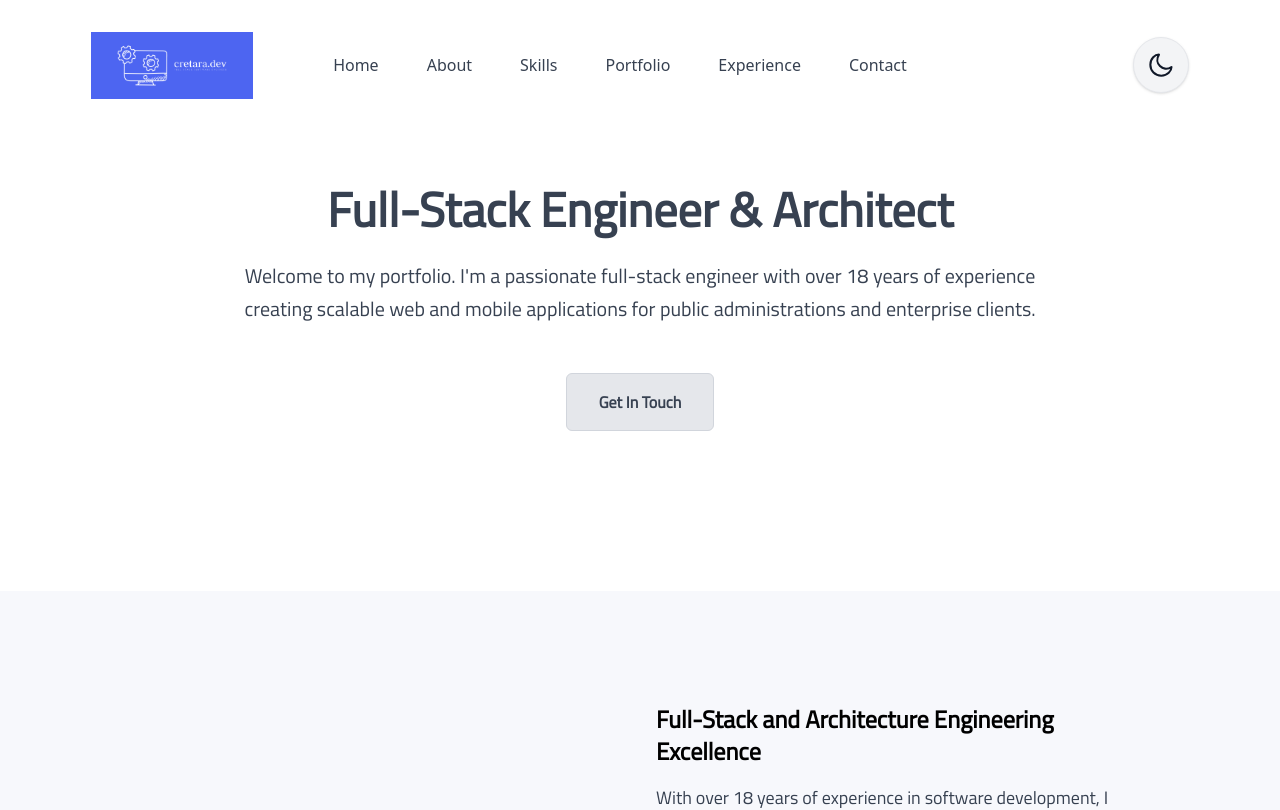
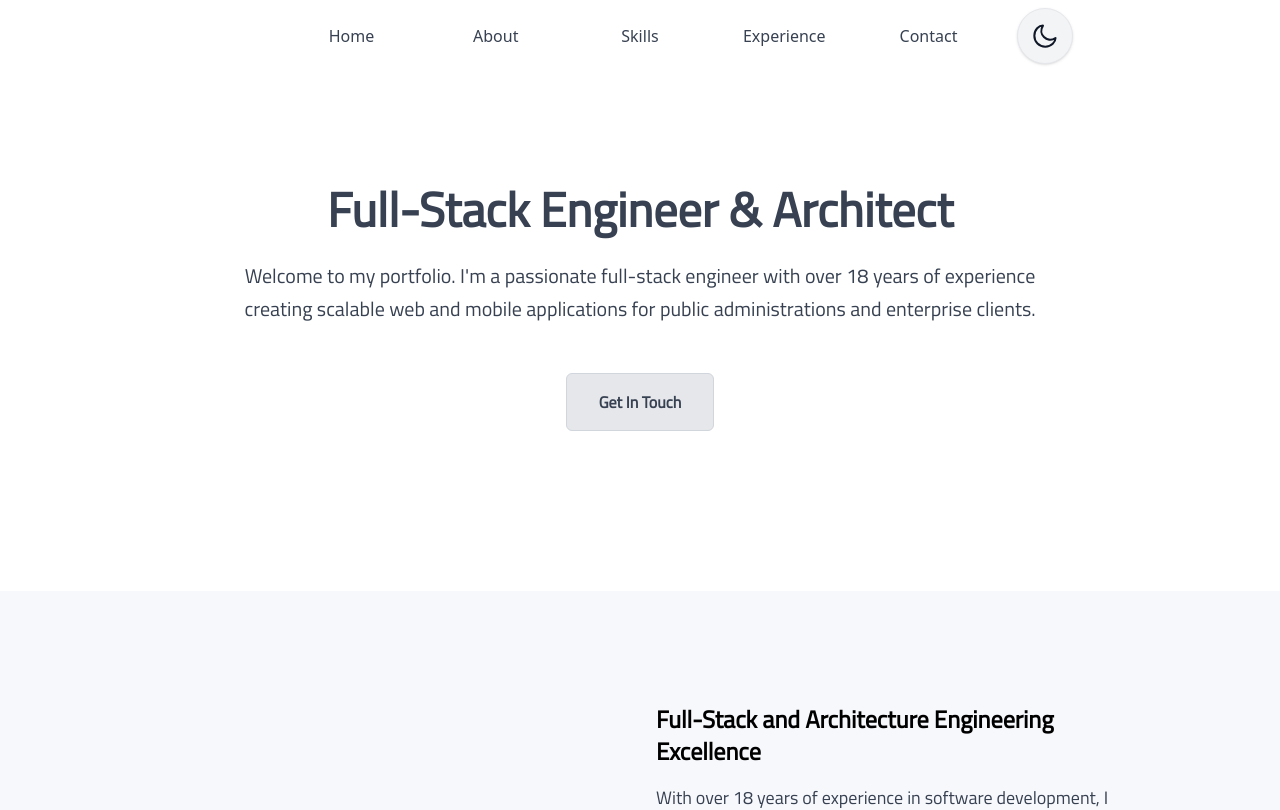
Before and after one commit to cretara/cretaradev-frontend-new, a Next.js app: page / in a window 1280 px wide. Shown: the top 810 px of the page. Built offline with nearby package versions, Linux system fonts and the light colour scheme.

Commit message:
fix: update sticky navbar logic and improve layout structure in index.tsx; removed portfolio menu item from menuData.tsx

```diff
--- a/components/Header/index.tsx
+++ b/components/Header/index.tsx
@@ -18,7 +18,7 @@ const Header = () => {
   const [sticky, setSticky] = useState(false);
 
   const handleStickyNavbar = () => {
-    if (typeof window !== 'undefined' && window.scrollY >= 80) {
+    if (globalThis.window !== undefined && globalThis.window.scrollY >= 80) {
       setSticky(true);
     } else {
       setSticky(false);
@@ -28,7 +28,6 @@ const Header = () => {
   useEffect(() => {
     setMounted(true);
 
-    // Initialize sticky state on mount
     handleStickyNavbar();
 
     window.addEventListener("scroll", handleStickyNavbar, { passive: true });
@@ -44,10 +43,10 @@ const Header = () => {
     }
   };
 
-  // Prevent hydration mismatch by not applying sticky styles until mounted
-  const headerClasses = mounted && sticky
-    ? "fixed z-50 bg-white/90 backdrop-blur-md border-b border-gray-200/80 shadow-sm transition-all duration-300 dark:bg-slate-900/80 dark:border-slate-700/60"
-    : "absolute bg-transparent";
+  const headerClasses =
+    mounted && sticky
+      ? "fixed z-50 bg-white/90 backdrop-blur-md border-b border-gray-200/80 shadow-sm transition-all duration-300 dark:bg-slate-900/80 dark:border-slate-700/60"
+      : "absolute bg-transparent";
 
   const logoClasses = mounted && sticky ? "py-5 lg:py-2" : "py-8";
 
@@ -57,20 +56,12 @@ const Header = () => {
         className={`header top-0 left-0 z-40 flex-1 w-full items-center ${headerClasses}`}
       >
         <div id={"header"} className="container">
-          <div className="relative w-full flex items-center justify-between">
-            <div className="w-60 max-w-full px-4 xl:mr-12">
+          <div className="relative w-full flex items-center">
+            <div className="flex w-1/6 px-4">
               <Link
                 href="/"
                 className={`header-logo block w-full ${logoClasses}`}
               >
-                <Image
-                  src="/images/logo.png"
-                  alt="logo"
-                  width={140}
-                  height={30}
-                  className="w-full dark:hidden"
-                  suppressHydrationWarning={true}
-                />
                 <Image
                   src="/images/logo.png"
                   alt="logo"
@@ -81,8 +72,8 @@ const Header = () => {
                 />
               </Link>
             </div>
-            <div className="flex w-full items-center justify-between px-4">
-              <div>
+            <div className="flex flex-1 items-center px-4">
+              <div id="header-center-menu" className="flex w-full">
                 <button
                   onClick={navbarToggleHandler}
                   id="navbarToggler"
@@ -107,19 +98,22 @@ const Header = () => {
                 </button>
                 <nav
                   id="navbarCollapse"
-                  className={`navbar absolute right-0 z-30 w-[250px] rounded border border-gray-200 bg-white py-4 px-6 duration-300 dark:border-body-color/20 dark:bg-gray-800 lg:visible lg:static lg:w-auto lg:border-none lg:!bg-transparent lg:p-0 lg:opacity-100 ${
+                  className={`navbar right-0 z-30 rounded border border-gray-200 bg-white py-4 px-6 duration-300 dark:border-body-color/20 dark:bg-gray-800 lg:visible lg:static lg:w-full lg:border-none lg:!bg-transparent lg:p-0 lg:opacity-100 ${
                     navbarOpen
                       ? "visibility top-full opacity-100"
                       : "invisible top-[120%] opacity-0"
                   }`}
                 >
-                  <ul className="block lg:flex lg:space-x-12">
+                  <ul className="flex w-full items-center justify-between lg:flex lg:space-x-0">
                     {menuData.map((menuItem, index) => (
-                      <li key={menuItem.id} className="group relative">
+                      <li
+                        key={menuItem.id}
+                        className="flex-1 basis-0 text-center"
+                      >
                         {menuItem.path ? (
                           <Link
                             href={menuItem.path}
-                            className={`flex py-2 text-base text-gray-900 group-hover:text-primary dark:text-white lg:mr-0 lg:inline-flex lg:py-6 lg:px-0`}
+                            className={`w-full block text-center py-2 text-base text-gray-900 group-hover:text-primary dark:text-white lg:block lg:py-6 lg:px-0`}
                           >
                             {menuItem.title}
                           </Link>
@@ -128,7 +122,7 @@ const Header = () => {
                             <button
                               onClick={() => handleSubmenu(index)}
                               onKeyUp={() => handleSubmenu(index)}
-                              className="flex cursor-pointer items-center justify-between py-2 text-base text-gray-900 group-hover:text-primary dark:text-white lg:mr-0 lg:inline-flex lg:py-6 lg:px-0"
+                              className="w-full flex cursor-pointer items-center justify-center gap-2 py-2 text-base text-gray-900 group-hover:text-primary dark:text-white lg:block lg:py-6 lg:px-0"
                             >
                               {menuItem.title}
                               <span className="pl-3">
@@ -162,10 +156,10 @@ const Header = () => {
                   </ul>
                 </nav>
               </div>
-              <div className="flex items-center justify-end pr-16 lg:pr-0">
-                <div>
-                  <ThemeToggler />
-                </div>
+            </div>
+            <div className="flex w-1/6 items-center">
+              <div>
+                <ThemeToggler />
               </div>
             </div>
           </div>
--- a/components/Header/menuData.tsx
+++ b/components/Header/menuData.tsx
@@ -20,12 +20,6 @@ const menuData: Menu[] = [
     newTab: false,
   },
   {
-    id: 4,
-    title: "Portfolio",
-    path: "/#portfolio",
-    newTab: false,
-  },
-  {
     id: 5,
     title: "Experience",
     path: "/#experience",
```
